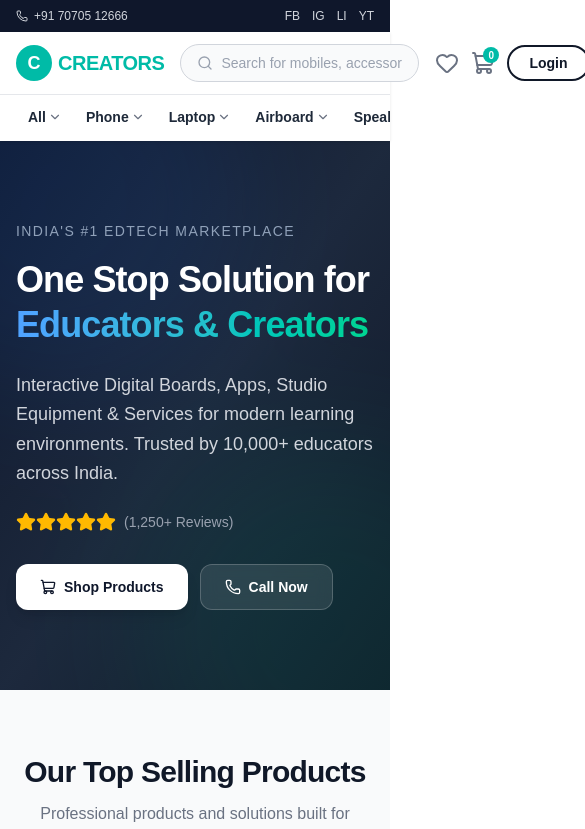
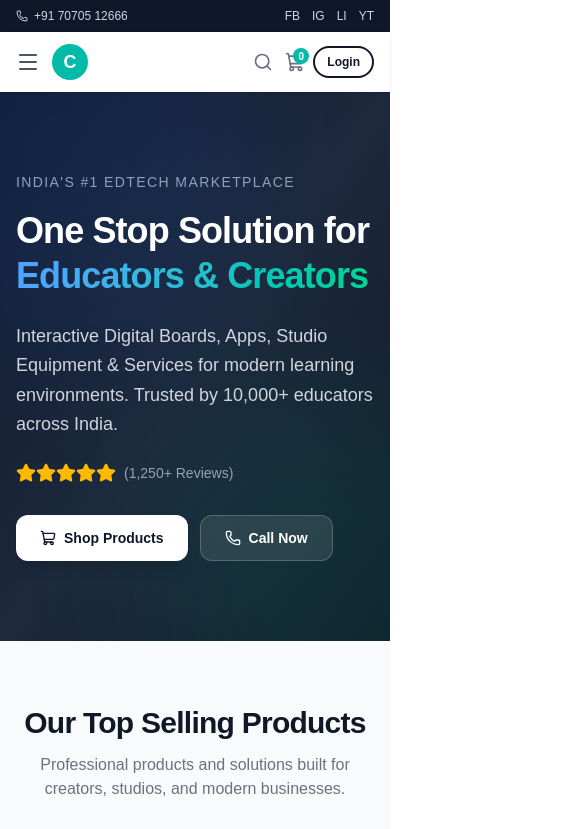
Before and after one commit to Nitecore-Solutions/Nitecore-Ecommerce, a Next.js app: page / in a window 390 px wide. Shown: the top 829 px of the page, 585 px wide, since content can reach past the window. Built offline with nearby package versions, Linux system fonts and the light colour scheme.

Commit message:
make navbar mobile responsive with hamburger drawer

```diff
--- a/app/components/Navbar.tsx
+++ b/app/components/Navbar.tsx
@@ -1,7 +1,10 @@
 "use client";
 
 import Link from "next/link";
-import { Heart, ShoppingCart, Search, ChevronDown, ChevronRight } from "lucide-react";
+import {
+  Heart, ShoppingCart, Search, ChevronDown,
+  ChevronRight, Menu, X,
+} from "lucide-react";
 import { useState, useRef, useEffect } from "react";
 
 const CATEGORIES = [
@@ -28,6 +31,8 @@ const MAIN_ITEMS = CATEGORIES.filter((c) => !DEVICE_SUB.includes(c.label));
 export default function Navbar() {
   const [search, setSearch] = useState("");
   const [allOpen, setAllOpen] = useState(false);
+  const [mobileOpen, setMobileOpen] = useState(false);
+  const [mobileSearch, setMobileSearch] = useState(false);
   const [pos, setPos] = useState({ top: 0, left: 0 });
   const btnRef = useRef<HTMLButtonElement>(null);
 
@@ -39,7 +44,6 @@ export default function Navbar() {
     setAllOpen(true);
   }
 
-  // Reposition on scroll (navbar is sticky so button moves with it)
   useEffect(() => {
     if (!allOpen) return;
     const reposition = () => {
@@ -52,17 +56,35 @@ export default function Navbar() {
     return () => window.removeEventListener("scroll", reposition);
   }, [allOpen]);
 
+  // Lock body scroll when mobile drawer is open
+  useEffect(() => {
+    document.body.style.overflow = mobileOpen ? "hidden" : "";
+    return () => { document.body.style.overflow = ""; };
+  }, [mobileOpen]);
+
   return (
     <>
       <nav className="sticky top-0 z-50 bg-white shadow-sm">
         {/* ── Row 1 ── */}
-        <div className="mx-auto flex max-w-7xl items-center gap-4 px-4 py-3 sm:px-6 lg:px-8">
+        <div className="mx-auto flex max-w-7xl items-center gap-3 px-4 py-3 sm:px-6 lg:px-8">
+
+          {/* Hamburger — mobile only */}
+          <button
+            className="md:hidden text-gray-600 hover:text-teal-500 transition-colors"
+            onClick={() => setMobileOpen(true)}
+            aria-label="Open menu"
+          >
+            <Menu className="h-6 w-6" />
+          </button>
+
+          {/* Logo */}
           <Link href="/" className="flex shrink-0 items-center gap-1.5">
             <div className="flex h-9 w-9 items-center justify-center rounded-full bg-teal-500 text-white font-extrabold text-lg">C</div>
-            <span className="text-xl font-extrabold tracking-tight text-teal-500">CREATORS</span>
+            <span className="hidden sm:block text-xl font-extrabold tracking-tight text-teal-500">CREATORS</span>
           </Link>
 
-          <div className="flex flex-1 items-center rounded-full border border-gray-300 bg-gray-50 px-4 py-2 gap-2 focus-within:border-teal-400 focus-within:ring-2 focus-within:ring-teal-100 transition-all">
+          {/* Search — desktop */}
+          <div className="hidden md:flex flex-1 items-center rounded-full border border-gray-300 bg-gray-50 px-4 py-2 gap-2 focus-within:border-teal-400 focus-within:ring-2 focus-within:ring-teal-100 transition-all">
             <Search className="h-4 w-4 shrink-0 text-gray-400" />
             <input
               type="text"
@@ -73,26 +95,55 @@ export default function Navbar() {
             />
           </div>
 
-          <div className="flex items-center gap-3">
-            <button className="text-gray-500 hover:text-teal-500 transition-colors" aria-label="Wishlist">
+          {/* Mobile: search icon + spacer */}
+          <div className="flex flex-1 md:hidden" />
+          <button
+            className="md:hidden text-gray-500 hover:text-teal-500 transition-colors"
+            onClick={() => setMobileSearch((v) => !v)}
+            aria-label="Search"
+          >
+            <Search className="h-5 w-5" />
+          </button>
+
+          {/* Icons */}
+          <div className="flex items-center gap-2 sm:gap-3">
+            <button className="hidden sm:block text-gray-500 hover:text-teal-500 transition-colors" aria-label="Wishlist">
               <Heart className="h-6 w-6" />
             </button>
             <button className="relative text-gray-500 hover:text-teal-500 transition-colors" aria-label="Cart">
-              <ShoppingCart className="h-6 w-6" />
+              <ShoppingCart className="h-5 w-5 sm:h-6 sm:w-6" />
               <span className="absolute -right-1 -top-1 flex h-4 w-4 items-center justify-center rounded-full bg-teal-500 text-[10px] font-bold text-white">0</span>
             </button>
-            <button className="rounded-full border-2 border-gray-900 bg-white px-5 py-1.5 text-sm font-semibold text-gray-900 transition-colors hover:bg-gray-900 hover:text-white">
+            <button className="rounded-full border-2 border-gray-900 bg-white px-3 sm:px-5 py-1.5 text-xs sm:text-sm font-semibold text-gray-900 transition-colors hover:bg-gray-900 hover:text-white">
               Login
             </button>
           </div>
         </div>
 
-        {/* ── Row 2: Category Bar ── */}
-        <div className="border-t border-gray-200 bg-white overflow-x-auto scrollbar-hide" style={{ scrollbarWidth: 'none', msOverflowStyle: 'none' }}>
+        {/* Mobile search bar — expands below row 1 */}
+        {mobileSearch && (
+          <div className="md:hidden px-4 pb-3">
+            <div className="flex items-center rounded-full border border-gray-300 bg-gray-50 px-4 py-2 gap-2 focus-within:border-teal-400 focus-within:ring-2 focus-within:ring-teal-100">
+              <Search className="h-4 w-4 shrink-0 text-gray-400" />
+              <input
+                autoFocus
+                type="text"
+                value={search}
+                onChange={(e) => setSearch(e.target.value)}
+                placeholder="Search for mobiles, accessories & More"
+                className="flex-1 bg-transparent text-sm text-gray-700 placeholder-gray-400 outline-none"
+              />
+            </div>
+          </div>
+        )}
+
+        {/* ── Row 2: Category Bar (desktop) ── */}
+        <div
+          className="hidden md:block border-t border-gray-200 bg-white overflow-x-auto scrollbar-hide"
+          style={{ scrollbarWidth: "none", msOverflowStyle: "none" } as React.CSSProperties}
+        >
           <div className="mx-auto max-w-7xl px-4 sm:px-6 lg:px-8">
             <div className="flex items-center whitespace-nowrap">
-
-              {/* ALL button */}
               <button
                 ref={btnRef}
                 onMouseEnter={openDropdown}
@@ -102,7 +153,6 @@ export default function Navbar() {
                 All
                 <ChevronDown className={`h-3.5 w-3.5 text-gray-500 transition-transform duration-200 ${allOpen ? "rotate-180" : ""}`} />
               </button>
-
               {CATEGORIES.map((cat) => (
                 <Link
                   key={cat.label}
@@ -118,7 +168,7 @@ export default function Navbar() {
         </div>
       </nav>
 
-      {/* ── Dropdown: fixed to viewport, positioned below the All button ── */}
+      {/* ── Desktop All Dropdown ── */}
       {allOpen && (
         <div
           className="fixed z-[9999] w-80 rounded-xl border border-gray-200 bg-white shadow-2xl overflow-y-auto"
@@ -126,7 +176,6 @@ export default function Navbar() {
           onMouseEnter={() => setAllOpen(true)}
           onMouseLeave={() => setAllOpen(false)}
         >
-          {/* Devices section — teal */}
           <div className="px-5 pt-4 pb-2">
             <p className="text-xs font-bold uppercase tracking-wider text-gray-400 mb-2">Devices</p>
             <div className="grid grid-cols-2 gap-x-4">
@@ -141,10 +190,7 @@ export default function Navbar() {
               })}
             </div>
           </div>
-
           <div className="border-t border-gray-100 mx-4" />
-
-          {/* All other categories — bold */}
           <div className="px-5 py-2 pb-3">
             <p className="text-xs font-bold uppercase tracking-wider text-gray-400 mb-2 mt-1">All Categories</p>
             {MAIN_ITEMS.map((cat) => (
@@ -156,6 +202,64 @@ export default function Navbar() {
           </div>
         </div>
       )}
+
+      {/* ── Mobile Drawer ── */}
+      {mobileOpen && (
+        <div className="fixed inset-0 z-[9999] md:hidden">
+          {/* Backdrop */}
+          <div className="absolute inset-0 bg-black/40" onClick={() => setMobileOpen(false)} />
+
+          {/* Drawer */}
+          <div className="absolute left-0 top-0 h-full w-72 bg-white shadow-2xl flex flex-col">
+            {/* Drawer header */}
+            <div className="flex items-center justify-between px-5 py-4 border-b border-gray-200">
+              <span className="text-lg font-extrabold text-teal-500">CREATORS</span>
+              <button onClick={() => setMobileOpen(false)} className="text-gray-500 hover:text-gray-800">
+                <X className="h-5 w-5" />
+              </button>
+            </div>
+
+            {/* Categories list */}
+            <div className="flex-1 overflow-y-auto px-4 py-3">
+              <p className="text-xs font-bold uppercase tracking-wider text-gray-400 mb-2">Devices</p>
+              {DEVICE_SUB.map((label) => {
+                const cat = CATEGORIES.find((c) => c.label === label)!;
+                return (
+                  <Link
+                    key={label}
+                    href={cat.href}
+                    onClick={() => setMobileOpen(false)}
+                    className="flex items-center justify-between py-3 text-sm text-teal-600 font-semibold border-b border-gray-100"
+                  >
+                    {label}
+                    <ChevronRight className="h-4 w-4 text-gray-300" />
+                  </Link>
+                );
+              })}
+
+              <p className="text-xs font-bold uppercase tracking-wider text-gray-400 mt-4 mb-2">All Categories</p>
+              {MAIN_ITEMS.map((cat) => (
+                <Link
+                  key={cat.label}
+                  href={cat.href}
+                  onClick={() => setMobileOpen(false)}
+                  className="flex items-center justify-between py-3 text-sm font-bold text-gray-800 border-b border-gray-100 hover:text-teal-600 transition-colors"
+                >
+                  {cat.label}
+                  <ChevronRight className="h-4 w-4 text-gray-400" />
+                </Link>
+              ))}
+            </div>
+
+            {/* Drawer footer */}
+            <div className="px-5 py-4 border-t border-gray-200 flex gap-3">
+              <button className="flex-1 rounded-full border-2 border-gray-900 py-2 text-sm font-semibold text-gray-900 hover:bg-gray-900 hover:text-white transition-colors">
+                Login
+              </button>
+            </div>
+          </div>
+        </div>
+      )}
     </>
   );
 }
```
